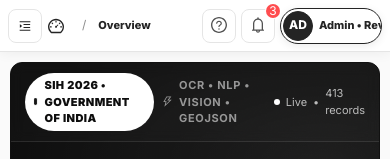
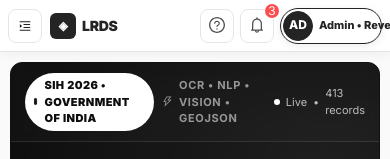
Before and after one commit to srivastavishan82-creator/SIH-2026-Prototype, a React (Vite) app in the folder frontend/: page /dashboard in a window 390 px wide. Shown: the top 159 px of the page. Built offline with nearby package versions, Linux system fonts and the light colour scheme; a web font is replaced by a local one.

Commit message:
fix: Hide dynamic section titles from top navbar on mobile view to eliminate text overflow and navbar misalignment

```diff
--- a/frontend/src/App.jsx
+++ b/frontend/src/App.jsx
@@ -117,6 +117,10 @@
                 }}
                 style={{ width: 34, height: 34, display: 'flex', alignItems: 'center', justifyContent: 'center', borderRadius: 8, border: '1px solid #e5e5e5', background: '#fff' }}
               />
+              <div className="mobile-brand-title" style={{ display: 'none', alignItems: 'center', gap: 6 }}>
+                <span style={{ width: 26, height: 26, borderRadius: 6, background: '#242424', color: '#fff', display: 'inline-flex', alignItems: 'center', justifyContent: 'center', fontSize: 12, fontWeight: 900 }}>◈</span>
+                <span style={{ fontWeight: 850, fontSize: 14, color: '#242424', letterSpacing: '-0.02em' }}>LRDS</span>
+              </div>
               <div className="header-divider" style={{width:1, height:18, background:'#e5e5e5', flexShrink:0}} />
               <div className="header-breadcrumb-wrap" style={{display:'flex', alignItems:'center', gap:8, minWidth:0}}>
                 <span style={{fontSize:16, color:'#242424'}}>{meta.icon}</span>
--- a/frontend/src/index.css
+++ b/frontend/src/index.css
@@ -469,55 +469,18 @@
   .ant-layout-sider{ display: none !important; width: 0 !important; min-width: 0 !important; max-width: 0 !important; overflow: hidden !important; border: none !important; }
   .ant-layout{ background: #fafafa !important; }
 
-  /* Header - compact but perfectly aligned, prevent exceed on mobile */
-  .glass-header{ padding: 0 10px !important; gap: 6px !important; height: 56px !important; backdrop-filter: blur(12px) !important; border-bottom: 1px solid #e5e5e5 !important; box-shadow: 0 1px 12px rgba(0,0,0,0.06) !important; overflow: hidden !important; }
-  .glass-header > div:first-child{ min-width: 0 !important; flex: 1 1 0 !important; gap: 6px !important; overflow: hidden !important; }
+  /* Header - compact, clean B/W logo, zero text overflow on mobile */
+  .glass-header{ padding: 0 12px !important; gap: 8px !important; height: 56px !important; backdrop-filter: blur(12px) !important; border-bottom: 1px solid #e5e5e5 !important; box-shadow: 0 1px 12px rgba(0,0,0,0.06) !important; overflow: hidden !important; }
+  .glass-header > div:first-child{ min-width: 0 !important; flex: 1 !important; gap: 8px !important; }
   .header-search{ display: none !important; }
   .header-version-tag{ display: none !important; }
   .header-divider{ display: none !important; }
-  .header-breadcrumb-wrap{
-    min-width: 0 !important;
-    flex: 1 1 0 !important;
-    overflow: hidden !important;
-    gap: 6px !important;
-  }
-  .header-breadcrumb-wrap .ant-breadcrumb{
-    min-width: 0 !important;
-    flex: 1 1 0 !important;
-    overflow: hidden !important;
-    font-size: 12px !important;
-  }
-  .header-breadcrumb-wrap .ant-breadcrumb ol{
-    flex-wrap: nowrap !important;
-    overflow: hidden !important;
-    gap: 4px !important;
-    max-width: 100% !important;
-  }
-  .header-breadcrumb-wrap .ant-breadcrumb li{
-    min-width: 0 !important;
-    overflow: hidden !important;
-    flex-shrink: 1 !important;
-  }
-  .header-breadcrumb-wrap .ant-breadcrumb li:last-child{
-    flex: 1 1 0 !important;
-    min-width: 0 !important;
-    overflow: hidden !important;
-  }
-  .header-breadcrumb-wrap .breadcrumb-muted{ display: none !important; }
-  .header-breadcrumb-wrap .breadcrumb-active{
-    font-size: 12px !important;
-    font-weight: 800 !important;
-    max-width: 108px !important;
-    overflow: hidden !important;
-    text-overflow: ellipsis !important;
-    white-space: nowrap !important;
-    display: inline-block !important;
-    vertical-align: middle !important;
-  }
-  .header-profile-pill{ padding: 2px 6px 2px 2px !important; gap: 6px !important; border: 1px solid #242424 !important; box-shadow: 0 2px 8px rgba(0,0,0,0.08) !important; flex-shrink: 0 !important; max-width: 122px !important; overflow: hidden !important; }
-  .header-profile-pill div div:first-child{ font-size: 11px !important; white-space: nowrap !important; overflow: hidden !important; text-overflow: ellipsis !important; }
+  .header-breadcrumb-wrap{ display: none !important; }
+  .mobile-brand-title{ display: flex !important; }
+  .header-profile-pill{ padding: 2px 6px 2px 2px !important; gap: 6px !important; border: 1px solid #242424 !important; box-shadow: 0 2px 8px rgba(0,0,0,0.08) !important; flex-shrink: 0 !important; }
+  .header-profile-pill div div:first-child{ font-size: 11px !important; white-space: nowrap !important; }
   .header-profile-pill div div:last-child{ display: none !important; }
-  .header-actions{ gap: 5px !important; flex-shrink: 0 !important; }
+  .header-actions{ gap: 6px !important; flex-shrink: 0 !important; }
 
   /* Bottom nav - perfectly aligned B/W editorial - GRID for pixel-perfect centering */
   .mobile-bottom-nav{
```
